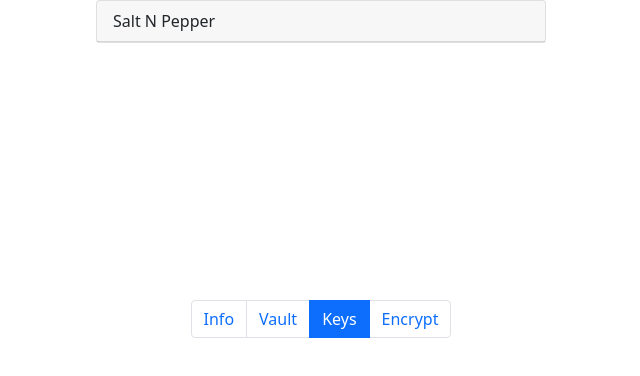
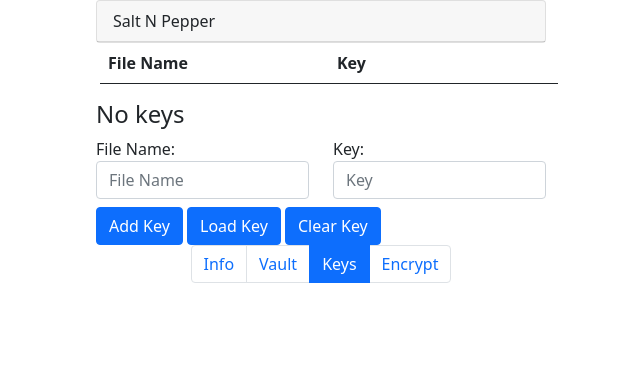
Before and after one commit to nathoandrews1/ComputingProject, a browser extension: page html/keys.html in a window 1280 px wide. Shown: the whole page, without its empty margins (319-959 px from the left). Drawn offline with Linux system fonts and the light colour scheme.

Commit message:
Added localStorage for keys page to display references.

```diff
--- a/html/keys.html
+++ b/html/keys.html
@@ -21,6 +21,7 @@
   <script src="../bootstrap/js/jquery-3.6.0.js"></script>
   <script src="../bootstrap/js/bootstrap.js"></script>
 
+
   <meta name="theme-color" content="#fafafa">
 </head>
 <body>
@@ -34,8 +35,42 @@
     </div>
     <!--End of top header for all pages -->
 
+
+    <table id="keytable" class="table">
+      <thead>
+      <tr class="row ps-3">
+        <th class="col-6">File Name</th>
+        <th class="col-6">Key</th>
+      </tr>
+      </thead>
+      <tbody id="tableBody">
+
+      </tbody>
+    </table>
+
+    <h4 id="nokeys">No keys</h4>
+    <div class="row">
+      <div class="col-6" id="file">
+        <label for="file">File Name:</label>
+        <input type="text" id="fileinput" class="form-control" name="fileinput" placeholder="File Name">
       </div>
 
+      <div class="col-6" id="key">
+        <label for="key">Key:</label>
+        <input type="text" id="keyinput" class="form-control" name="keyinput" placeholder="Key">
+      </div>
+    </div>
+
+
+    <button type="button" id="save" class="btn mt-2 btn-primary" data-toggle="modal" data-target="#exampleModal">
+      Add Key
+    </button>
+    <button type="button" id="load" class="btn mt-2 btn-primary" data-toggle="modal" data-target="#exampleModal">
+      Load Key
+    </button>
+    <button type="button" id="clear" class="btn mt-2 btn-primary " data-toggle="modal" data-target="#exampleModal">
+      Clear Key
+    </button>
     <nav aria-label="Some label">
       <ul class="pagination justify-content-center">
         <li class="page-item" name="index">
@@ -52,6 +87,8 @@
       </ul>
     </nav>
     <script src="../js/checklink.js"></script>
+    <script src="../js/keys.js"></script>
+  </div>
 </div>
 </body>
 </html>
```
Also changed, not shown: html/encrypt.html (+2 -0 lines), js/encrypt.js (+12 -4 lines), js/checklink.js (line endings or trailing spaces), manifest.json. Lines whose indentation alone changed are shown as unchanged.
